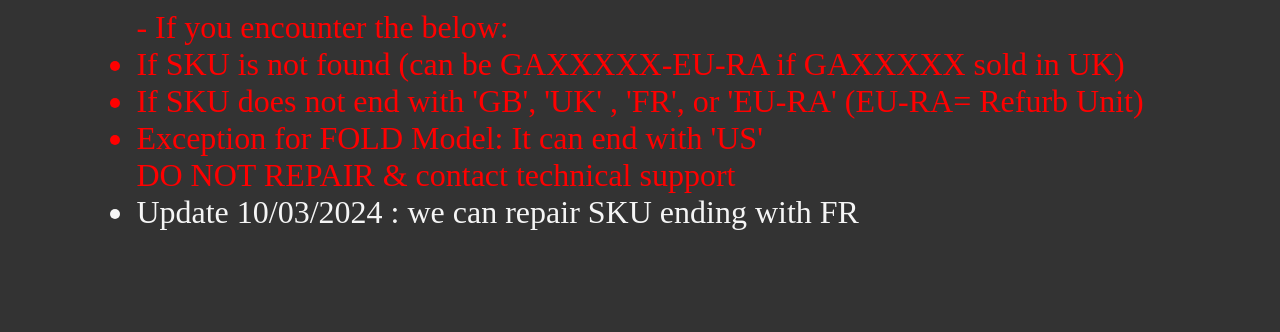
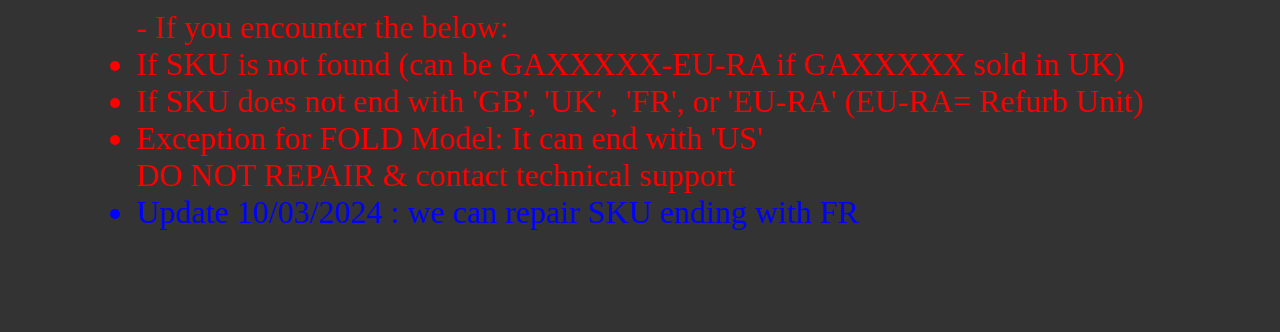
Before and after one commit to Jean-Yves-Rene/python-imei, a Flask app: template templates/warranty.html in a window 1280 px wide. Shown: the part 198-530 px from the top of the page. Run offline with Flask 3, Linux system fonts and the light colour scheme; the template is opened without the code that fills it, so the values that code supplies are empty.

Commit message:
Update style.css
Blue color added in CSS

```diff
--- a/static/styles/style.css
+++ b/static/styles/style.css
@@ -42,3 +42,7 @@ button:hover {
 .red-text {
   color: red;
 }
+
+.blue-text {
+    color: blue;
+}
```
